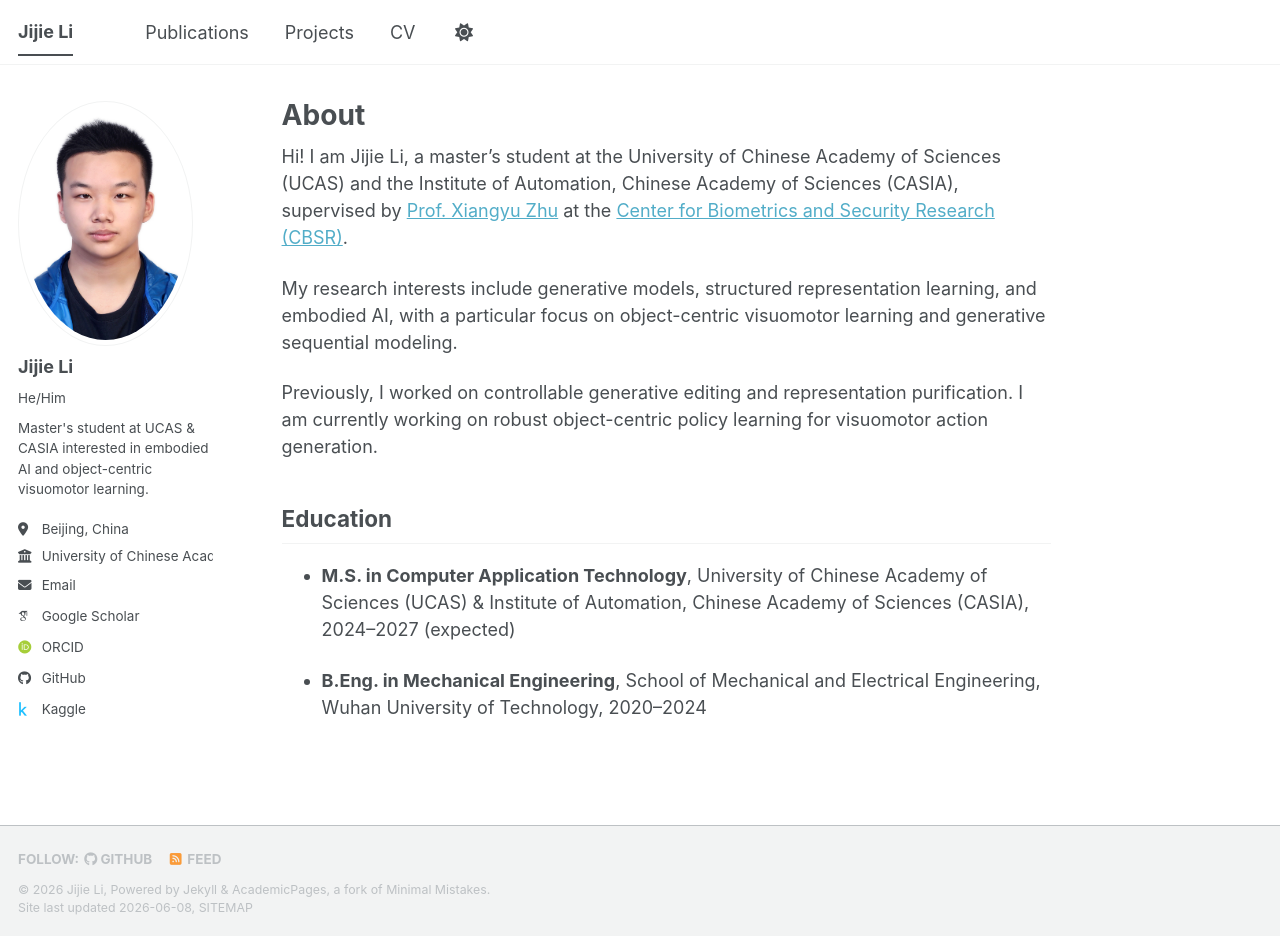
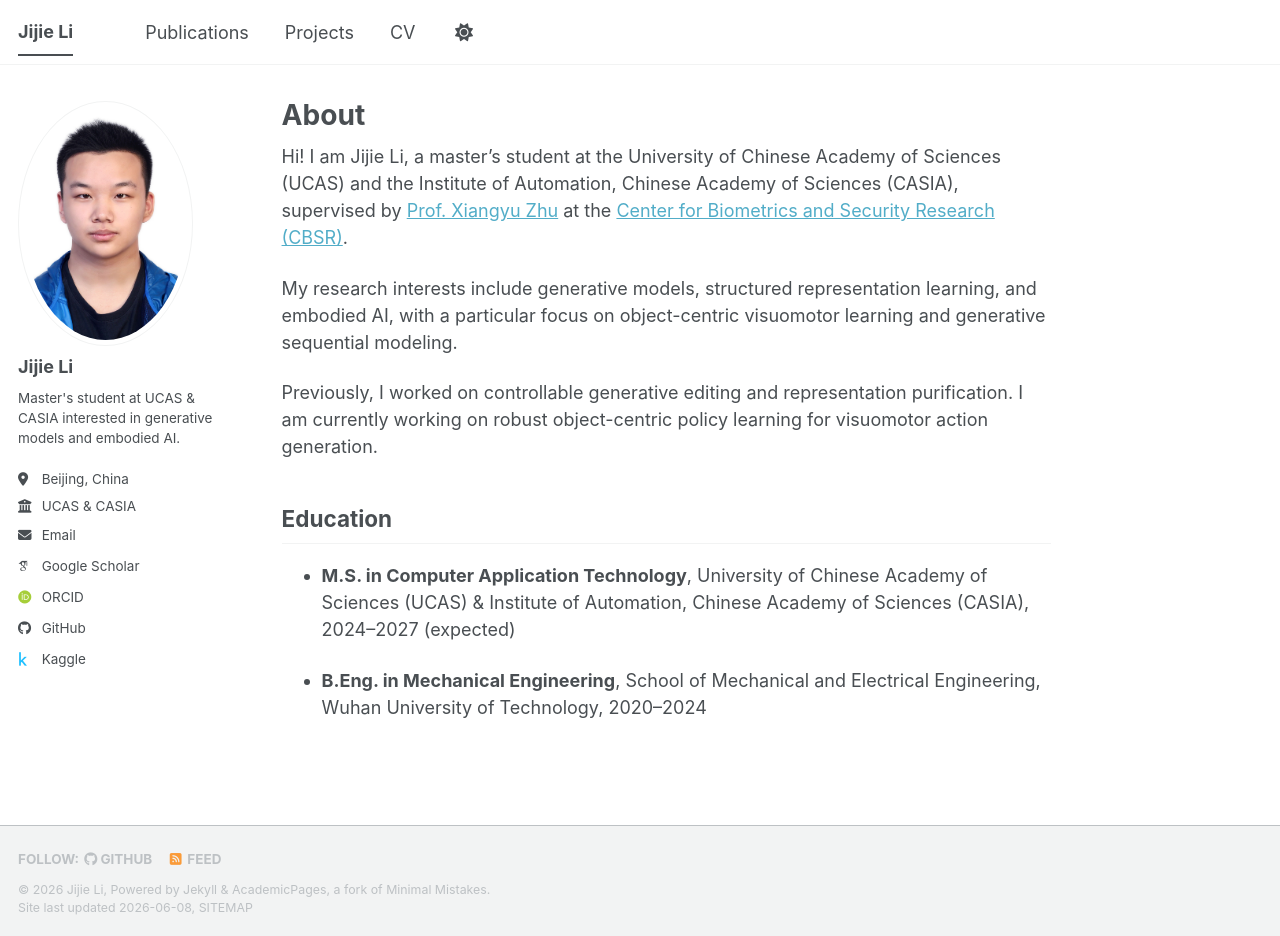
Before and after one commit to Li-Jijie/Li-Jijie.github.io, a Jekyll site: the page built from _pages/about.md, in a window 1280 px wide and 936 px high. Built offline with Jekyll 4.4.1, drawn with Linux system fonts in a browser that asks for light colours; some web fonts are replaced; a script bundle is joined from its source files by our own code; library files that are not in the unit come from our copies.

Commit message:
Update _config.yml

```diff
--- a/_config.yml
+++ b/_config.yml
@@ -25,10 +25,10 @@ author:
   # Biographic information
   avatar           : "868.jpg"
   name             : "Jijie Li"
-  pronouns         : "He/Him"
-  bio              : "Master's student at UCAS & CASIA interested in embodied AI and object-centric visuomotor learning."
+  #pronouns         : "He/Him"
+  bio              : "Master's student at UCAS & CASIA interested in generative models and embodied AI."
   location         : "Beijing, China"
-  employer         : "University of Chinese Academy of Sciences (UCAS) & CASIA"
+  employer         : "UCAS & CASIA"
   uri              : # URL
   email            : "lijijie2024@ia.ac.cn"
 
```
